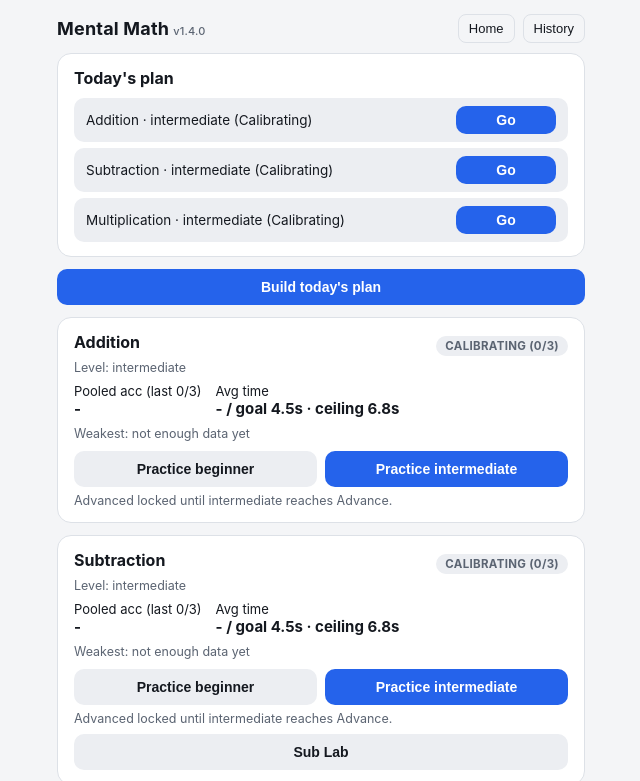
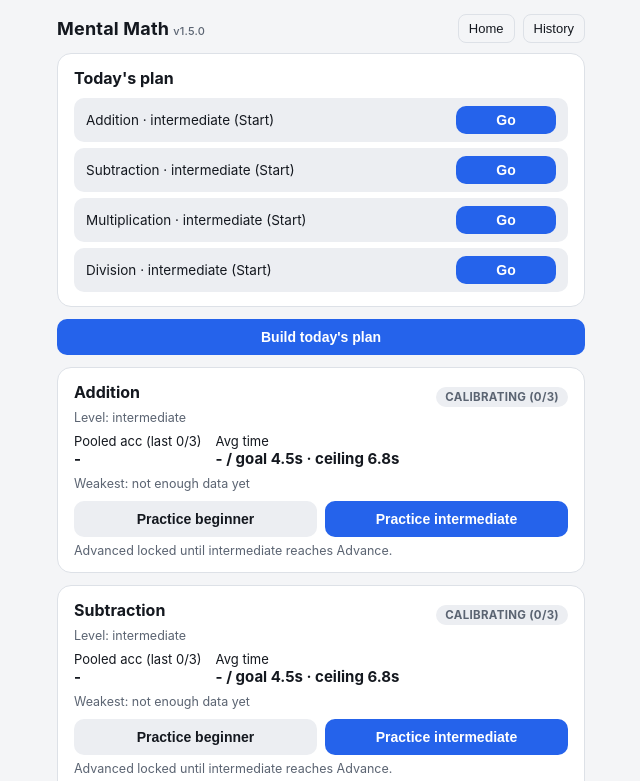
Before and after one commit to TangentMisfit/mental-math-app, a plain HTML site: page docs/index.html in a window 1280 px wide. Both pictures are taken after a click on the button "Build today's plan". Shown: the top 781 px of the page, without its empty margins (319-959 px from the left). Drawn offline with Linux system fonts and the light colour scheme.

Commit message:
Rebalance Today's plan with a stall cap
- Max 4 rounds, one per mode: unplayed current difficulty first ("Start"),
  then Calibrating, then the rest by window accuracy, lowest first
- Drill-status modes get a weak-spot round
- Stalled modes (>= 10 rounds, last 5 not >= 2.0 pts above the previous 5,
  not Advance) get one normal "Maintenance (stalled)" round and a Stalled badge
- Sub Lab is offered as an optional extra when sub's window accuracy is below 90%
- Bump app version to v1.5.0 and SW cache to v14; document rules in CLAUDE.md

Co-Authored-By: Claude Opus 5.5 <noreply@anthropic.com>

```diff
--- a/docs/index.html
+++ b/docs/index.html
@@ -76,6 +76,7 @@
   .badge.locked { background: var(--surface-2); color: var(--lock); }
   .badge.complete { background: var(--surface-2); color: var(--text-dim); }
   .badge.soon { background: var(--surface-2); color: var(--text-dim); }
+  .badge.stalled { background: rgba(217,119,6,0.15); color: var(--warn); margin-left: 6px; }
 
   .stats-line { display: flex; gap: 14px; margin: 8px 0; flex-wrap: wrap; }
   .stat { font-size: 13px; }
@@ -287,7 +288,7 @@
    SETTINGS — every tunable value lives here
    ============================================================ */
 var SETTINGS = {
-  appVersion: "v1.4.0",
+  appVersion: "v1.5.0",
   roundSeconds: 300,
   modes: ["add", "sub", "mul", "div"],
   comingSoonModes: ["pct", "scale", "mixed", "ratios"],
@@ -330,6 +331,16 @@ var SETTINGS = {
 
   weakSpot: {
     weakTagCount: 2 // weakest tags shown on the dashboard
+  },
+
+  // Today's plan. See buildPlan for the priority order.
+  plan: {
+    maxRounds: 4,
+    stallMinRounds: 10,      // non-legacy rounds (drill + non-drill) at the current difficulty
+    stallCompareRounds: 5,   // mean accuracy of the last 5 vs the 5 before that
+    stallMinGainPts: 2.0,    // stalled unless the last 5 beat the previous 5 by at least this
+    labAccuracyPct: 90,      // suggest a mode's lab when its window accuracy is below this
+    labs: { sub: "sublab" }  // v1 mode -> lab mode offered as an optional plan item
   },
 
   // Drill (weak-spot) rounds: each question's target tag is drawn by weight.
@@ -1280,6 +1291,7 @@ function renderDashboard() {
     card.className = "card";
 
     var badgeClass = gate.status.toLowerCase();
+    var stalled = isStalled(rounds, mode, level, gate);
     var weakHtml = weak.length
       ? weak.map(function (w) { return w.tag + " (" + fmtPct(w.missRate * 100) + " miss)"; }).join(", ")
       : "not enough data yet";
@@ -1288,7 +1300,8 @@ function renderDashboard() {
 
     card.innerHTML =
       '<div class="row"><h2>' + SETTINGS.modeLabels[mode] + '</h2>' +
-      '<span class="badge ' + badgeClass + '">' + gate.label + '</span></div>' +
+      '<span><span class="badge ' + badgeClass + '">' + gate.label + '</span>' +
+      (stalled ? '<span class="badge stalled">Stalled</span>' : '') + '</span></div>' +
       '<div class="muted">Level: ' + level + '</div>' +
       '<div class="stats-line">' +
         '<div class="stat">Pooled acc (last ' + lastN + '/3)<b>' + (pooledAcc == null ? "-" : fmtPct(pooledAcc)) + '</b></div>' +
@@ -1404,40 +1417,110 @@ function renderSubLab() {
   });
 }
 
-function buildTodaysPlan() {
-  var rounds = getRounds();
-  var questions = getQuestions();
+// Non-legacy, non-lab rounds (drill + non-drill) at mode+difficulty, oldest first.
+function practiceRounds(rounds, mode, difficulty) {
+  return rounds
+    .filter(function (r) { return r.mode === mode && r.difficulty === difficulty && !r.legacy && !r.sublab; })
+    .sort(function (a, b) { return new Date(a.timestamp) - new Date(b.timestamp); });
+}
+
+function meanAccuracy(rs) {
+  return rs.reduce(function (s, r) { return s + (Number(r.accuracy) || 0); }, 0) / rs.length;
+}
+
+// Stalled: >= stallMinRounds practice rounds at this difficulty, the mean
+// accuracy of the last 5 is not at least stallMinGainPts above the mean of the
+// 5 before that, and the gate is not Advance.
+function isStalled(rounds, mode, difficulty, gate) {
+  var c = SETTINGS.plan;
+  if (gate && gate.status === "Advance") return false;
+  var rs = practiceRounds(rounds, mode, difficulty);
+  if (rs.length < c.stallMinRounds) return false;
+  var n = c.stallCompareRounds;
+  var last = rs.slice(-n), prev = rs.slice(-2 * n, -n);
+  return meanAccuracy(last) - meanAccuracy(prev) < c.stallMinGainPts;
+}
+
+// Today's plan, max SETTINGS.plan.maxRounds rounds, one per mode:
+//   a) modes whose current difficulty has 0 practice rounds ("Start")
+//   b) modes in Calibrating
+//   c) the rest by window (pooled) accuracy, lowest first; Drill -> drill round
+// A stalled mode gets at most 1 round, labeled "Maintenance (stalled)", as a
+// normal (non-drill) round. Labs are appended as optional items for planned
+// modes whose window accuracy is below labAccuracyPct.
+function buildPlan(rounds, questions) {
   var unlocked = refreshUnlocks(rounds, questions);
-  var priority = { Drill: 0, Calibrating: 1, Hold: 2, Advance: 3 };
   var entries = SETTINGS.modes.map(function (mode) {
     var level = currentLevel(mode, unlocked);
     var gate = computeGate(mode, level, rounds, questions);
-    return { mode: mode, level: level, status: gate.status, speedFocus: gate.speedFocus };
+    return {
+      mode: mode, level: level, gate: gate,
+      count: practiceRounds(rounds, mode, level).length,
+      stalled: isStalled(rounds, mode, level, gate)
+    };
   });
-  entries.sort(function (a, b) { return priority[a.status] - priority[b.status]; });
-  var plan = entries.slice(0, 3);
+  var start = entries.filter(function (e) { return e.count === 0; });
+  var calib = entries.filter(function (e) { return e.count > 0 && e.gate.status === "Calibrating"; });
+  var rest = entries.filter(function (e) { return e.count > 0 && e.gate.status !== "Calibrating"; })
+    .sort(function (a, b) { return a.gate.pooledAccuracy - b.gate.pooledAccuracy; });
+
+  var items = [];
+  var planned = {};
+  function add(e, group) {
+    if (planned[e.mode] || items.length >= SETTINGS.plan.maxRounds) return; // stall cap: 1 round per mode
+    planned[e.mode] = true;
+    var item = { mode: e.mode, level: e.level, group: group, status: e.gate.status, stalled: e.stalled,
+      accuracy: e.gate.pooledAccuracy, drill: false, label: e.gate.label };
+    if (group === "start") item.label = "Start";
+    if (group === "rest" && e.gate.status === "Drill") { item.drill = true; item.label = "Drill"; }
+    if (e.stalled) { item.drill = false; item.label = "Maintenance (stalled)"; }
+    items.push(item);
+  }
+  start.forEach(function (e) { add(e, "start"); });
+  calib.forEach(function (e) { add(e, "calibrating"); });
+  rest.forEach(function (e) { add(e, "rest"); });
+
+  var labs = [];
+  items.forEach(function (it) {
+    var lab = SETTINGS.plan.labs[it.mode];
+    if (lab && it.accuracy != null && it.accuracy < SETTINGS.plan.labAccuracyPct) labs.push({ lab: lab, forMode: it.mode });
+  });
+
+  var focus = entries.filter(function (e) { return e.gate.speedFocus.length; })
+    .map(function (e) { return { mode: e.mode, level: e.level, speedFocus: e.gate.speedFocus }; });
+  return { items: items, labs: labs, speedFocus: focus };
+}
+
+function buildTodaysPlan() {
+  var plan = buildPlan(getRounds(), getQuestions());
+  var btn = 'class="action" style="flex:none;padding:6px 10px;"';
 
   var listEl = $("plan-list");
   listEl.innerHTML = "";
-  for (var i = 0; i < plan.length; i++) {
-    var p = plan[i];
+  plan.items.forEach(function (p) {
     var item = document.createElement("div");
     item.className = "plan-item";
-    item.innerHTML = '<span>' + SETTINGS.modeLabels[p.mode] + ' &middot; ' + p.level + ' (' + p.status + ')</span>' +
-      '<button class="action" style="flex:none;padding:6px 10px;" data-play="' + p.mode + '|' + p.level + '">Go</button>';
+    item.innerHTML = '<span>' + SETTINGS.modeLabels[p.mode] + ' &middot; ' + p.level + ' (' + p.label + ')</span>' +
+      '<button ' + btn + (p.drill ? ' data-drill="' : ' data-play="') + p.mode + '|' + p.level + '">Go</button>';
     listEl.appendChild(item);
-  }
+  });
+  plan.labs.forEach(function (l) {
+    var item = document.createElement("div");
+    item.className = "plan-item";
+    item.innerHTML = '<span>Optional: ' + SETTINGS.modeLabels[l.lab] + '</span>' +
+      '<button ' + btn + ' data-open-sublab="1">Open</button>';
+    listEl.appendChild(item);
+  });
   // Speed focus: non-blocking, listed separately from drill items.
-  var focus = entries.filter(function (e) { return e.speedFocus.length; });
-  if (focus.length) {
+  if (plan.speedFocus.length) {
     var line = document.createElement("div");
     line.className = "tags-line";
-    line.innerHTML = "Speed focus: " + focus.map(function (e) {
+    line.innerHTML = "Speed focus: " + plan.speedFocus.map(function (e) {
       return SETTINGS.modeLabels[e.mode] + " &middot; " + e.level + " (" + speedFocusHtml(e.speedFocus) + ")";
     }).join("; ");
     listEl.appendChild(line);
   }
-  $("plan-card").style.display = plan.length ? "block" : "none";
+  $("plan-card").style.display = plan.items.length ? "block" : "none";
   bindDashboardActions();
 }
 
--- a/docs/sw.js
+++ b/docs/sw.js
@@ -1,4 +1,4 @@
-const CACHE_VERSION = "v13";
+const CACHE_VERSION = "v14";
 const CACHE_NAME = "mental-math-" + CACHE_VERSION;
 
 const PRECACHE_URLS = [
```
Also changed, not shown: tests/plan.js (added, +159 -0 lines), 1 other file.
